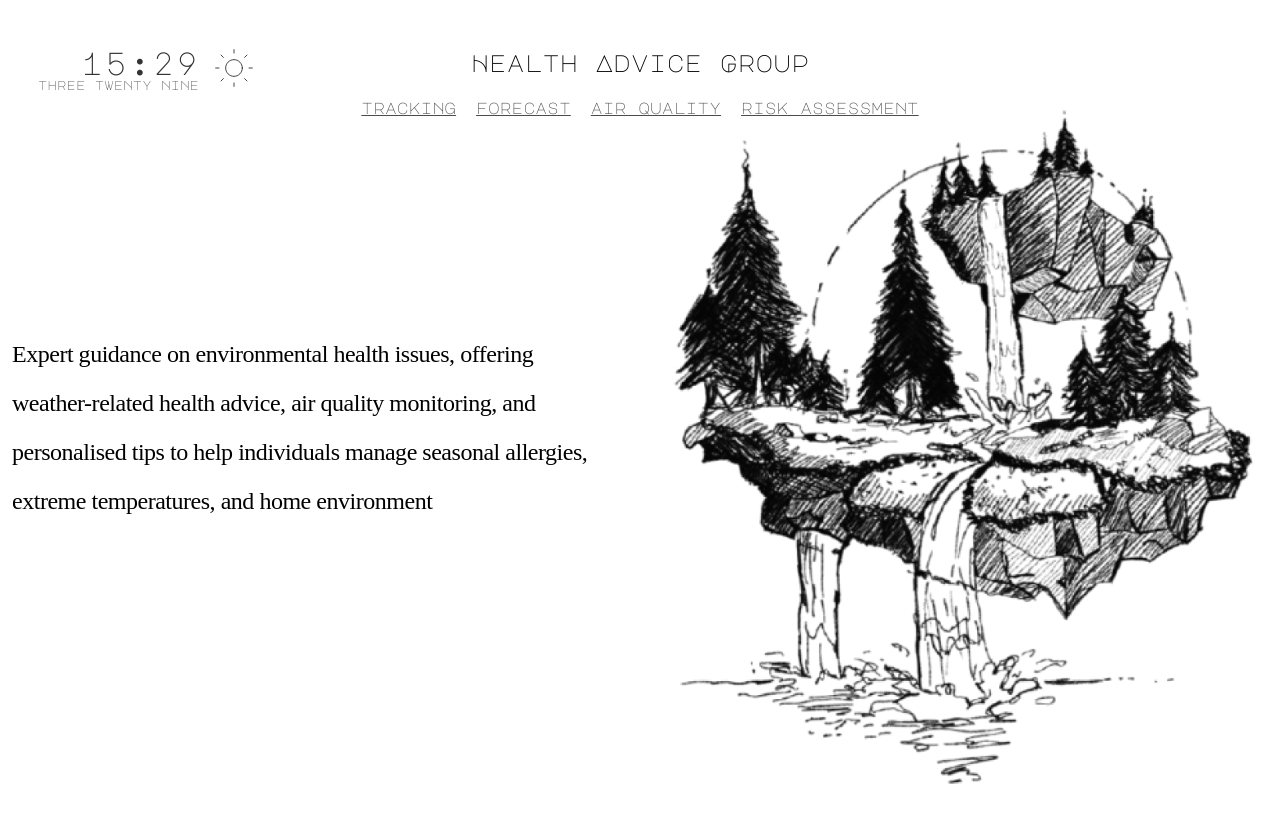
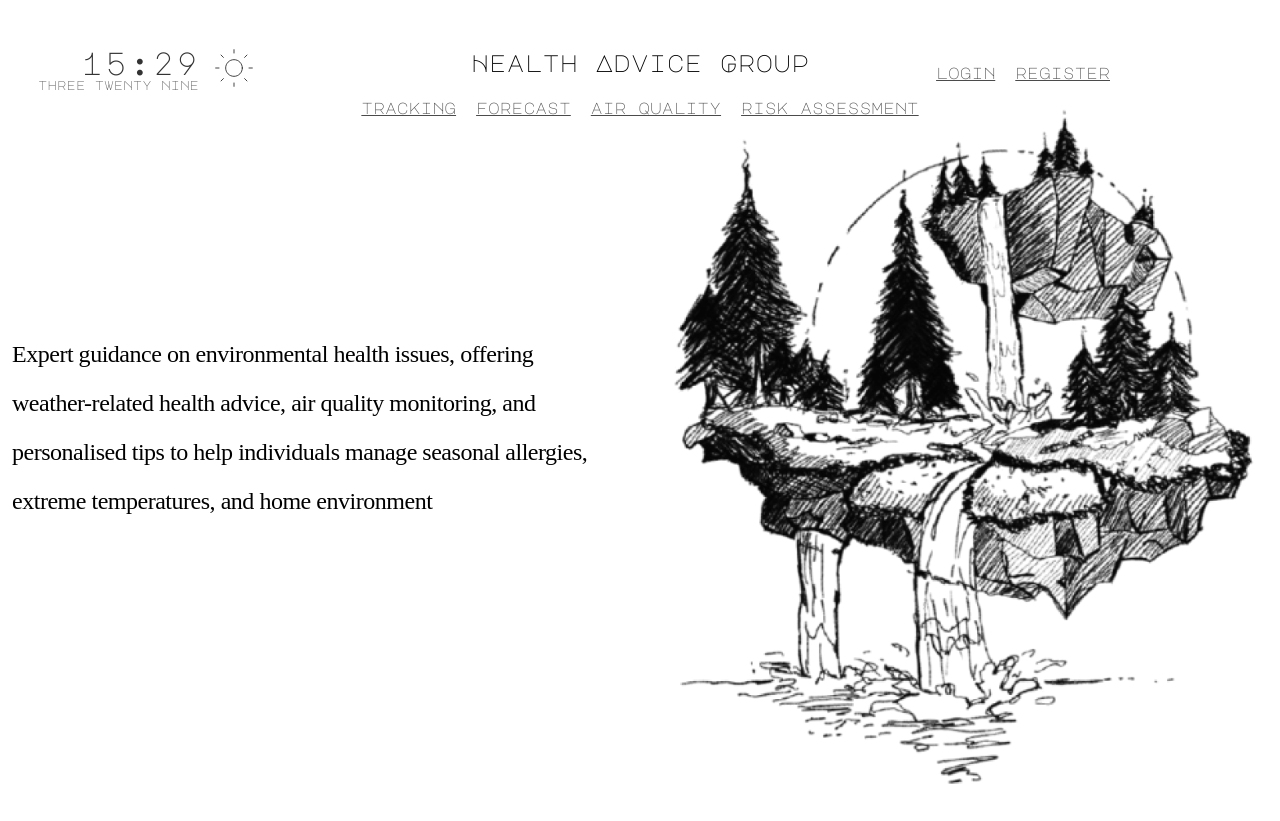
Before and after one commit to 23knightst813/Health-Advice-Group, a Flask app: page / in a window 1280 px wide. Shown: the top 821 px of the page. Run offline with Flask 2, Linux system fonts and the light colour scheme; some web fonts are replaced.

Commit message:
Update base and index templates; add login/logout functionality and improve CSS styles

```diff
--- a/flaskr/app/templates/base.html
+++ b/flaskr/app/templates/base.html
@@ -5,7 +5,7 @@
     <!-- Meta tags for character set and viewport settings -->
     <meta charset="UTF-8" />
     <meta name="viewport" content="width=device-width, initial-scale=1.0" />
-    <title>Coder Dojo</title>
+    <title>Health Advice Group</title>
     <!-- Link to external CSS file -->
     <link rel="stylesheet" type="text/css" href="{{ url_for('static', filename='css/style.css') }}" />
     <!-- Preconnect to Google Fonts -->
@@ -29,11 +29,21 @@
         <a href="/" class="navbar-btn">Risk Assessment</a>
     </nav>
 
+    <div class="login-bar">
+        {% if g.user %}
+        <span class="username">{{ g.user['username'] }}</span>
+        <a href="/auth/logout" class="navbar-btn">Log-out</a>
+        {% else %}
+        <a href="/auth/login" class="navbar-btn">Login</a>
+        <a href="/auth/register" class="navbar-btn">Register</a>
+        {% endif %}
+    </div>
+
     <div class="clock">
         <div class="clock-container">
             <img id="dayCycleImg" src="" alt="dayCycle" class="dayCycleIcon"
-                 data-sun-url="{{ url_for('static', filename='sun.svg') }}"
-                 data-moon-url="{{ url_for('static', filename='moon.svg') }}">
+                data-sun-url="{{ url_for('static', filename='sun.svg') }}"
+                data-moon-url="{{ url_for('static', filename='moon.svg') }}">
             <div class="time-text">
                 <p><span id="time" class="digital-time"></span> <br> <span id="wordTime"></span></p>
             </div>
@@ -41,9 +51,10 @@
     </div>
 
 
-    <div class="title"
-    <h1>Health Advice Group</h1>
+    <div class="title" <h1>Health Advice Group</h1>
     </div>
+
+
     <!-- Flash messages -->
     {% with messages = get_flashed_messages(with_categories=true) %}
     {% if messages %}
@@ -60,4 +71,5 @@
         {% endblock %}
     </main>
 </body>
+
 </html>
--- a/flaskr/app/templates/index.html
+++ b/flaskr/app/templates/index.html
@@ -9,7 +9,7 @@
                 monitoring, and personalised tips to help individuals manage seasonal allergies, extreme temperatures,
                 and home environment </p>
         </div>
-        <img class="indexArt" src="{{ url_for('static', filename='indexArt.png') }}" alt="art"
+        <img class="indexArt" src="{{ url_for('static', filename='indexArt.png') }}" alt="art" style="pointer-events: none;">
     </div>
 </body>
 
--- a/flaskr/static/css/style.css
+++ b/flaskr/static/css/style.css
@@ -104,3 +104,26 @@ nav a:hover {
     height: auto;
     filter: contrast(100%) grayscale(100% ) brightness(100%) exposure;
 }
+
+
+
+.login-bar {
+    font-family: 'Major Mono Display', serif;
+    position: absolute;
+    right: 170px;
+    top: 65px;
+
+    text-transform: lowercase;
+    display: flex;
+    gap: 20px;
+}
+
+.login-bar a {
+    color: #000000 !important;
+    opacity: 0.7;
+}
+
+.login-bar a:hover {
+    color: #000000 !important;
+    opacity: 1;
+}
```
